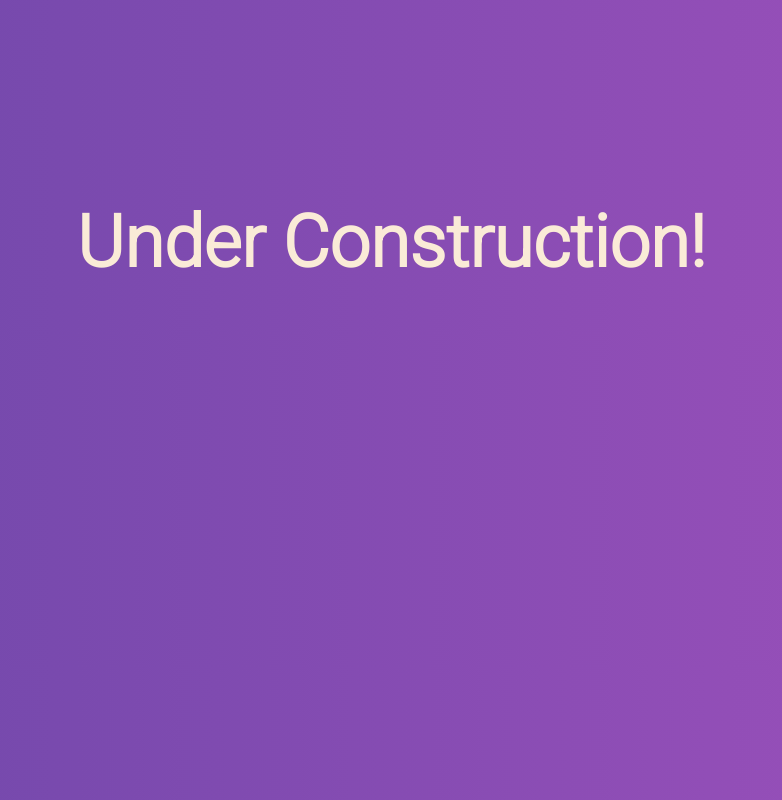
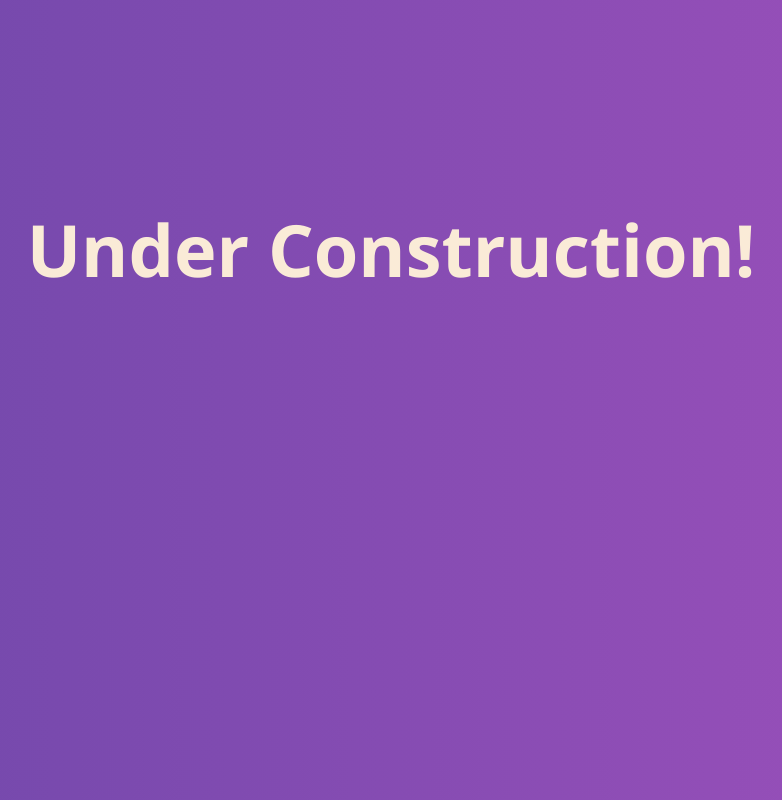
Before and after one commit to harsh0596/harsh0596.github.io, a plain HTML site: page index.html in a window 1280 px wide. Shown: the whole page, without its empty margins (249-1031 px from the left). Drawn offline with Linux system fonts and the light colour scheme.

Commit message:
initial commit

```diff
--- a/css/styles.css
+++ b/css/styles.css
@@ -4,7 +4,8 @@ html {
 }
 
 h1 {
-    font-family: 'Roboto', sans-serif;
+    /*font-family: 'Roboto', sans-serif;*/
+    font-family: 'Segoe UI', Tahoma, Geneva, Verdana, sans-serif;
     font-size: 72px;
     color: antiquewhite;
     text-align: center;
```
